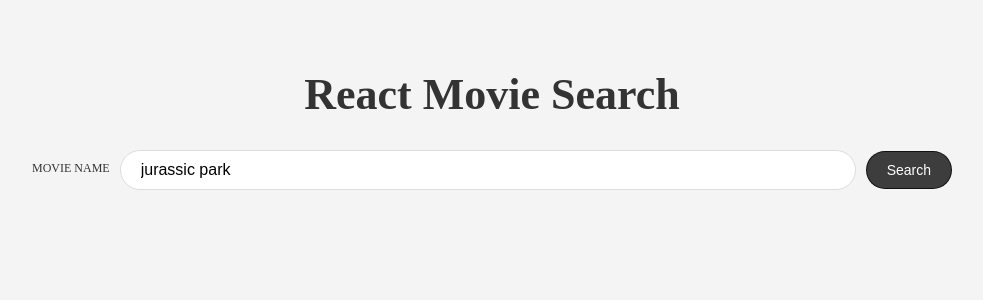
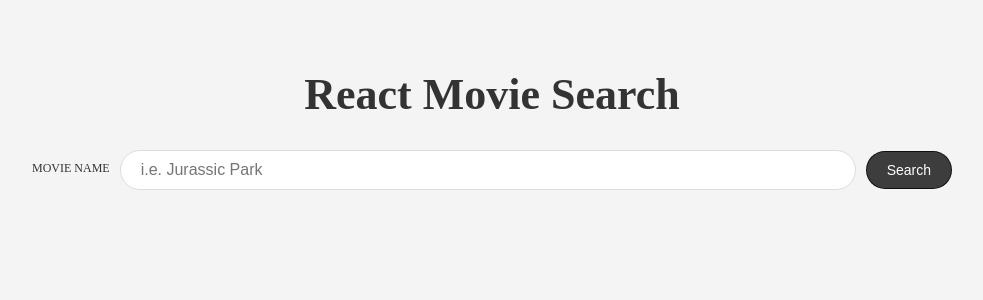
Before and after one commit to souli2020/search-movies-app, a React (Create React App) app: page / in a window 1280 px wide. Shown: the top 300 px of the page, without its empty margins (148-1131 px from the left). Built offline with nearby package versions, Linux system fonts and the light colour scheme.

Commit message:
Update Context.js

```diff
--- a/src/Context.js
+++ b/src/Context.js
@@ -3,7 +3,7 @@ const Context = React.createContext()
 
 function ContextProvider({children}){
     const [movies, setMovies] = useState([])
-     const [query, setQuery] = useState('jurassic park')
+     const [query, setQuery] = useState('')
       const [watchList, setWatchList]= useState([])
       const [watch, setWatch]= useState(true)
 
```
